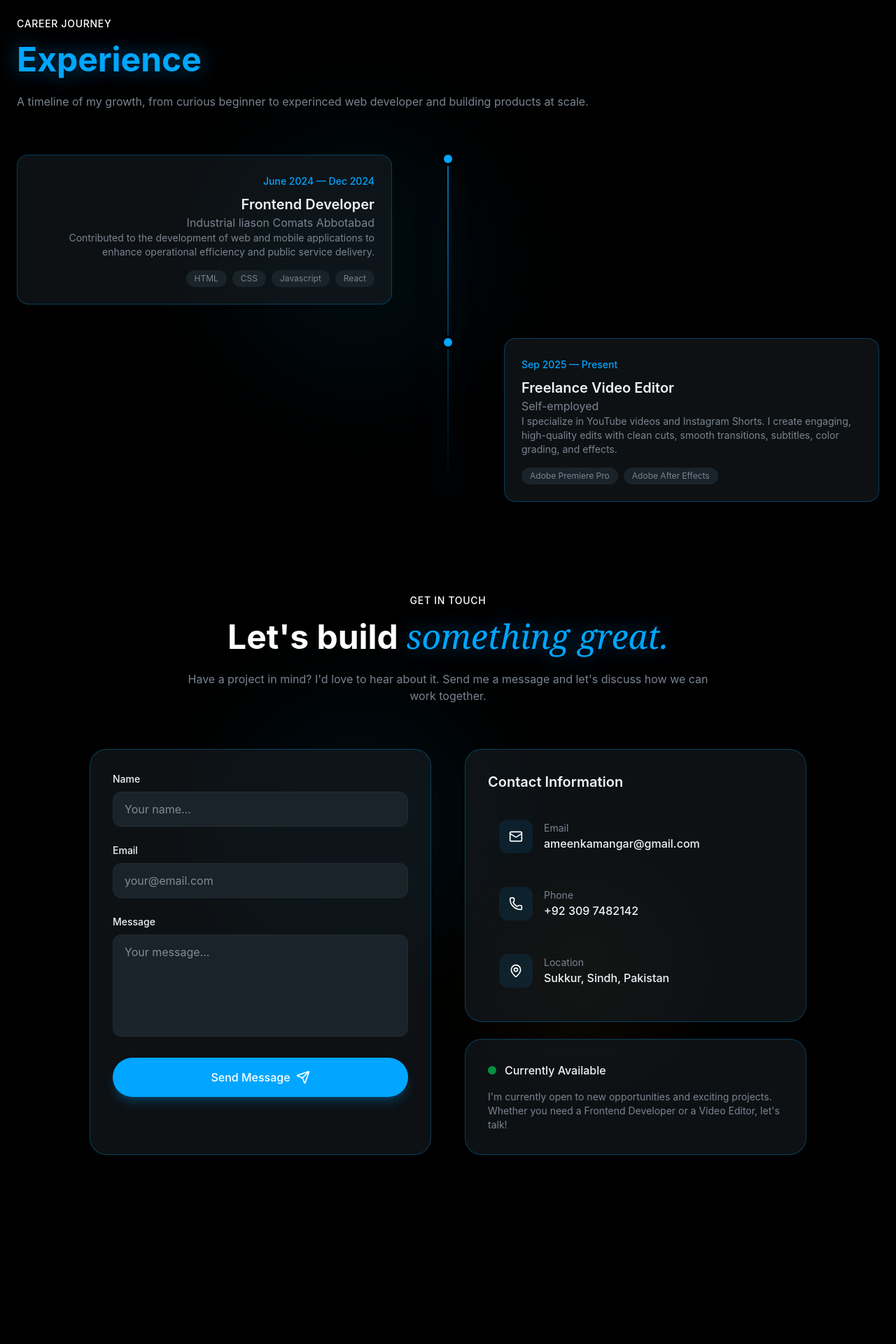
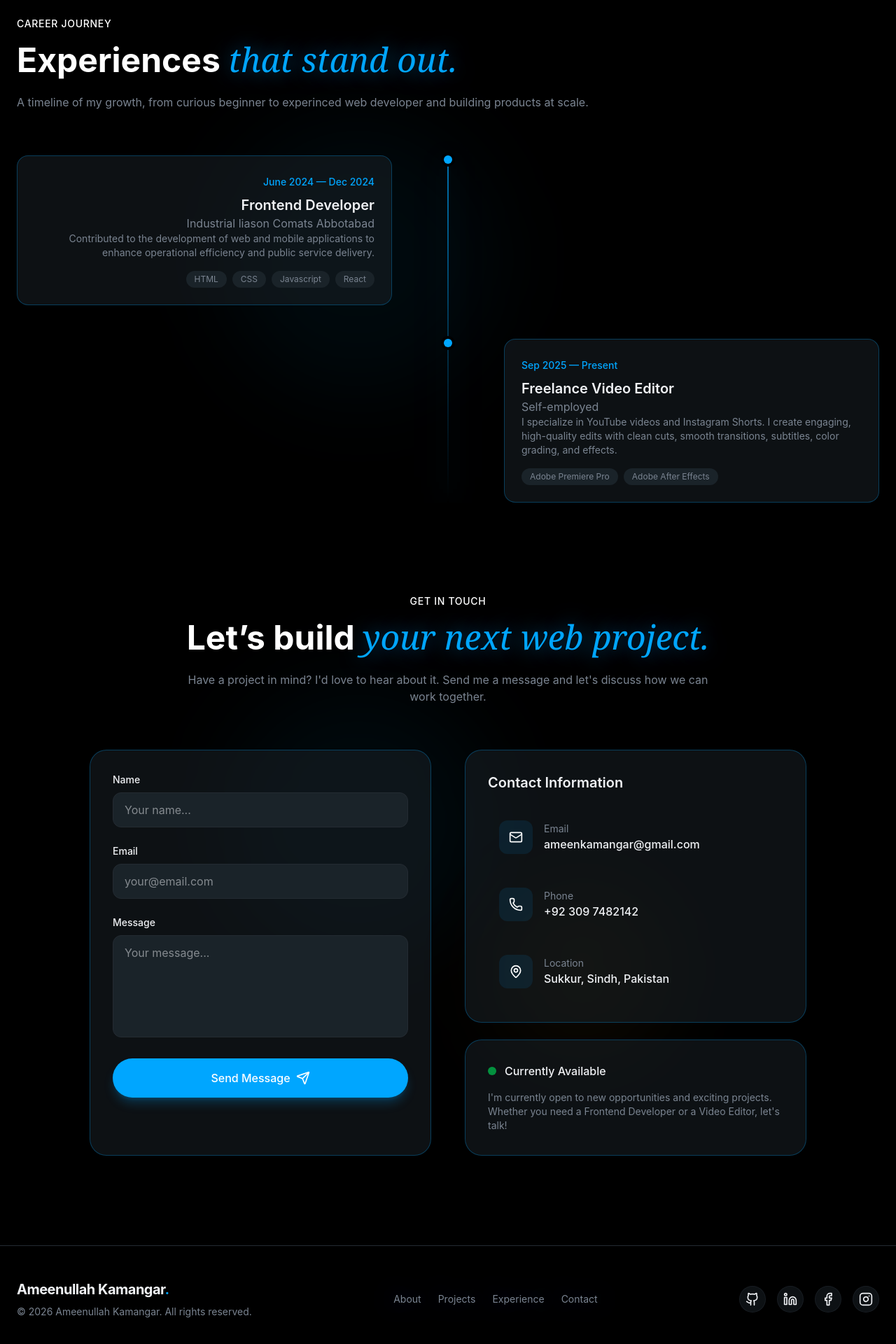
Before and after one commit to GitMeemo/Portfolio, a React (Vite) app: page / in a window 1280 px wide. Shown: the part 3208-5128 px from the top of the page at 70% size. Before the commit the page ends 4986 px from the top, so only its background shows below. Built offline with nearby package versions, Linux system fonts and the light colour scheme.

Commit message:
Footer Added + color correction

```diff
--- a/src/Layouts/Footer/Footer.jsx
+++ b/src/Layouts/Footer/Footer.jsx
@@ -1,4 +1,65 @@
+import { Github, Linkedin, Facebook, Instagram, Heart } from "lucide-react";
+
+const socialLinks = [
+    { icon: Github, href: "https://github.com/GitMeemo", label: "GitHub" },
+    { icon: Linkedin, href: "https://www.linkedin.com/in/ameenullah-kamangar-628584347", label: "LinkedIn" },
+    { icon: Facebook, href: "https://www.facebook.com/amin.kamanger/", label: "Facebook" },
+    { icon: Instagram, href: "https://www.instagram.com/halluneema?igsh=ZHFlbmtsZWJkZnVr", label: "Instagram" },
+];
+
+const footerLinks = [
+    { href: "#about", label: "About" },
+    { href: "#projects", label: "Projects" },
+    { href: "#experience", label: "Experience" },
+    { href: "#contact", label: "Contact" },
+];
+
 const Footer = () => {
-    return <footer></footer>
+    const currentYear = new Date().getFullYear();
+
+    return (
+        <footer className="py-12 border-t border-border">
+            <div className="container mx-auto px-6">
+                <div className="flex flex-col md:flex-row items-center justify-between gap-8">
+                    {/* Logo & Copyright */}
+                    <div className="text-center md:text-left">
+                        <a href="#" className="text-xl font-bold tracking-tight hover:text-primary duration-300">
+                            Ameenullah Kamangar<span className="text-primary">.</span>
+                        </a>
+                        <p className="text-sm text-muted-foreground mt-2">
+                            © {currentYear} Ameenullah Kamangar. All rights reserved.
+                        </p>
+                    </div>
+
+                    {/* Links */}
+                    <nav className="flex flex-wrap justify-center gap-6">
+                        {footerLinks.map((link) => (
+                            <a
+                                key={link.href}
+                                href={link.href}
+                                className="text-sm text-muted-foreground hover:text-primary transition-colors glow-text"
+                            >
+                                {link.label}
+                            </a>
+                        ))}
+                    </nav>
+
+                    {/* Social Links */}
+                    <div className="flex items-center gap-4">
+                        {socialLinks.map((social) => (
+                            <a
+                                key={social.label}
+                                href={social.href}
+                                aria-label={social.label}
+                                className="p-2 rounded-full glass hover:bg-primary/10 hover:text-primary transition-all"
+                            >
+                                <social.icon className="w-5 h-5" />
+                            </a>
+                        ))}
+                    </div>
+                </div>
+            </div>
+        </footer>
+    )
 }
 export default Footer;
--- a/src/Sections/Contact/Contact.jsx
+++ b/src/Sections/Contact/Contact.jsx
@@ -92,9 +92,9 @@ const Contact = () => {
                     </span>
 
                     <h2 className="text-4xl md:text-5xl font-bold mt-4 mb-6 animate-fade-in animation-delay-100 text-white">
-                        Let's build{" "}
+                        Let’s build  {" "}
                         <span className="font-serif italic font-normal text-primary glow-text">
-                            something great.
+                           your next web project.
                         </span>
                     </h2>
 
--- a/src/Sections/Experience/Experience.jsx
+++ b/src/Sections/Experience/Experience.jsx
@@ -32,10 +32,12 @@ const Experience = () => {
                     <span className="text-white text-sm font-medium tracking-wider uppercase animate-fade-in">
                         Career Journey</span>
 
-                    <h2 className="text-4xl md:text-5xl font-bold
-                     mt-4 mb-6 animate-fade-in animation-delay-100
-                     text-secondary-foreground glow-text" >
-                        Experience </h2>
+                    <h2 className="text-4xl md:text-5xl font-bold mt-4 mb-6 animate-fade-in animation-delay-100 text-white">
+                        Experiences {" "}
+                        <span className="font-serif italic font-normal text-primary glow-text">
+                            that stand out.
+                        </span>
+                    </h2>
 
                     <p className="text-muted-foreground animate-fade-in animation-delay-200">
                         A timeline of my growth, from curious beginner to
--- a/src/Sections/Hero/Hero.jsx
+++ b/src/Sections/Hero/Hero.jsx
@@ -104,7 +104,7 @@ const Hero = () => {
                         <div className="flex animate-marquee">
                             {[...skills,...skills].map((skill, idx) => (
                                 <div key={idx} className="shrink-0 px-8 py-4">
-                                    <span className="text-xl font-semibold text-primary/40 hover:text-foreground transition-colors trans-all duration-500">
+                                    <span className="text-xl font-semibold text-primary/40 hover:text-primary hover:glow-text transition-colors trans-all duration-500">
                                         {skill}
                                     </span>
                                 </div>
```
